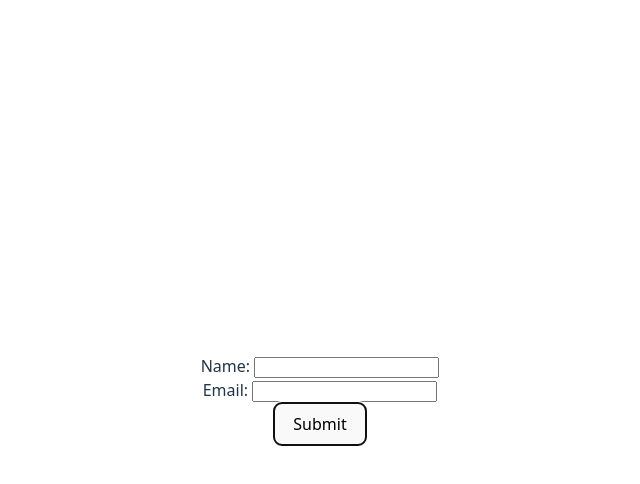
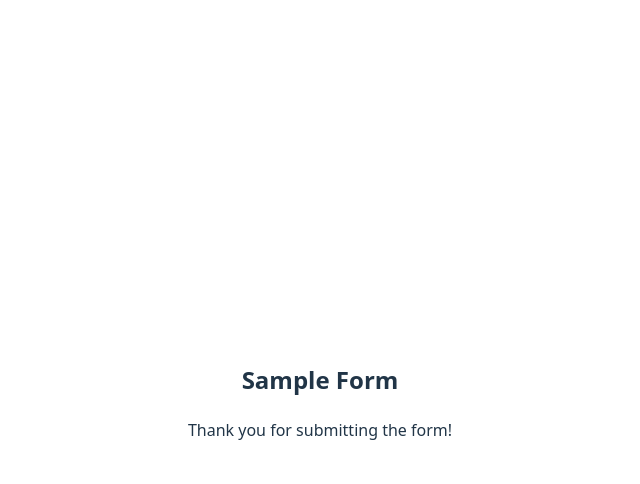
Before and after one commit to babvijayb/ai-agent-testing-application, a React (Vite) app: page / in a window 1280 px wide. Both pictures are taken after typing "Sample", "name@example.com" into the empty fields and a click on the button "Submit". Shown: the top 484 px of the page, without its empty margins (320-960 px from the left). Built offline with nearby package versions, Linux system fonts and the light colour scheme.

Commit message:
reviewed  src/components/SampleForm.jsx by AI Agent

```diff
--- a/src/components/SampleForm.jsx
+++ b/src/components/SampleForm.jsx
@@ -1,21 +1,26 @@
 import React, { useState } from 'react';
 
-const SampleForm = () => {
+function SampleForm() {
   const [name, setName] = useState('');
   const [email, setEmail] = useState('');
+  const [submitted, setSubmitted] = useState(false);
 
   const handleSubmit = (event) => {
     event.preventDefault();
-        console.log('Name:4544', name);
-        console.log('Email:', email);
-        setName('');
-        setEmail('');
-    }
+    // In a real app, you'd send the data to an API here.
+    console.log('Form submitted:', { name, email });
+    setSubmitted(true);
+  };
 
   return (
+    <div>
+      <h2>Sample Form</h2>
+      {submitted ? (
+        <p>Thank you for submitting the form!</p>
+      ) : (
         <form onSubmit={handleSubmit}>
           <div>
-                <label htmlFor="name">Name: </label>
+            <label htmlFor="name">Name:</label>
             <input
               type="text"
               id="name"
@@ -24,7 +29,7 @@ const SampleForm = () => {
             />
           </div>
           <div>
-                <label htmlFor="email">Email: </label>
+            <label htmlFor="email">Email:</label>
             <input
               type="email"
               id="email"
@@ -34,6 +39,8 @@ const SampleForm = () => {
           </div>
           <button type="submit">Submit</button>
         </form>
+      )}
+    </div>
   );
 }
 
```
Lines whose indentation alone changed are shown as unchanged.
